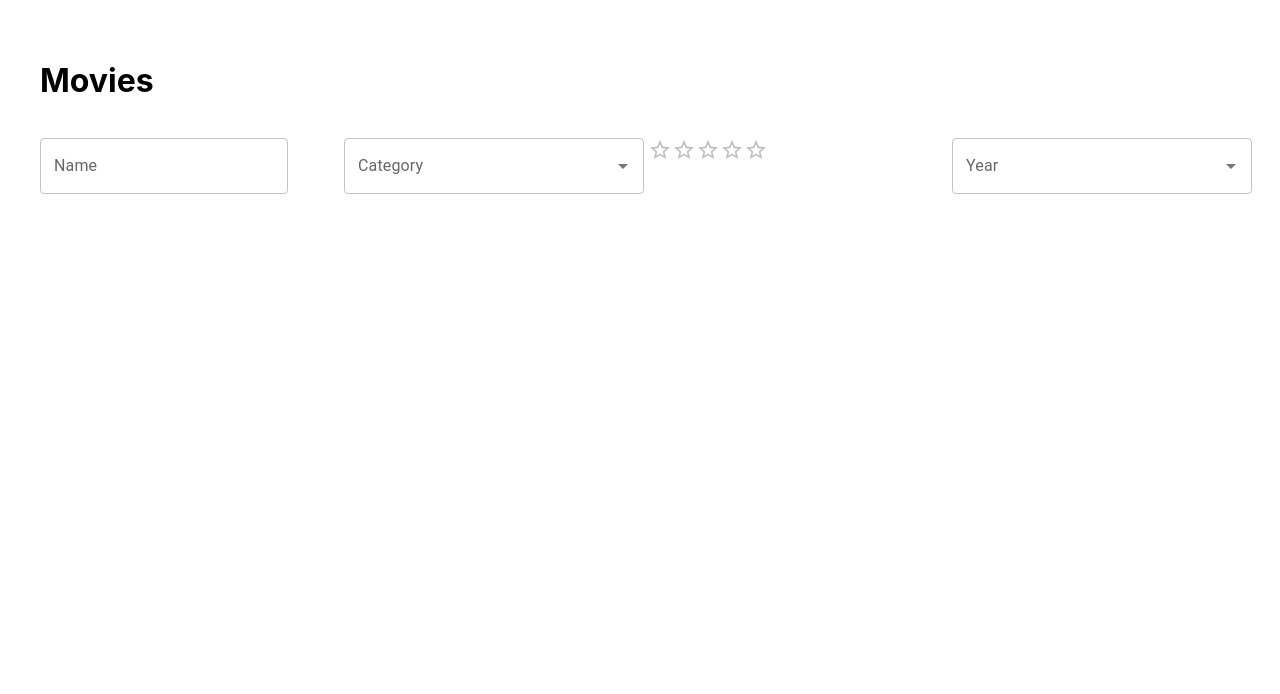
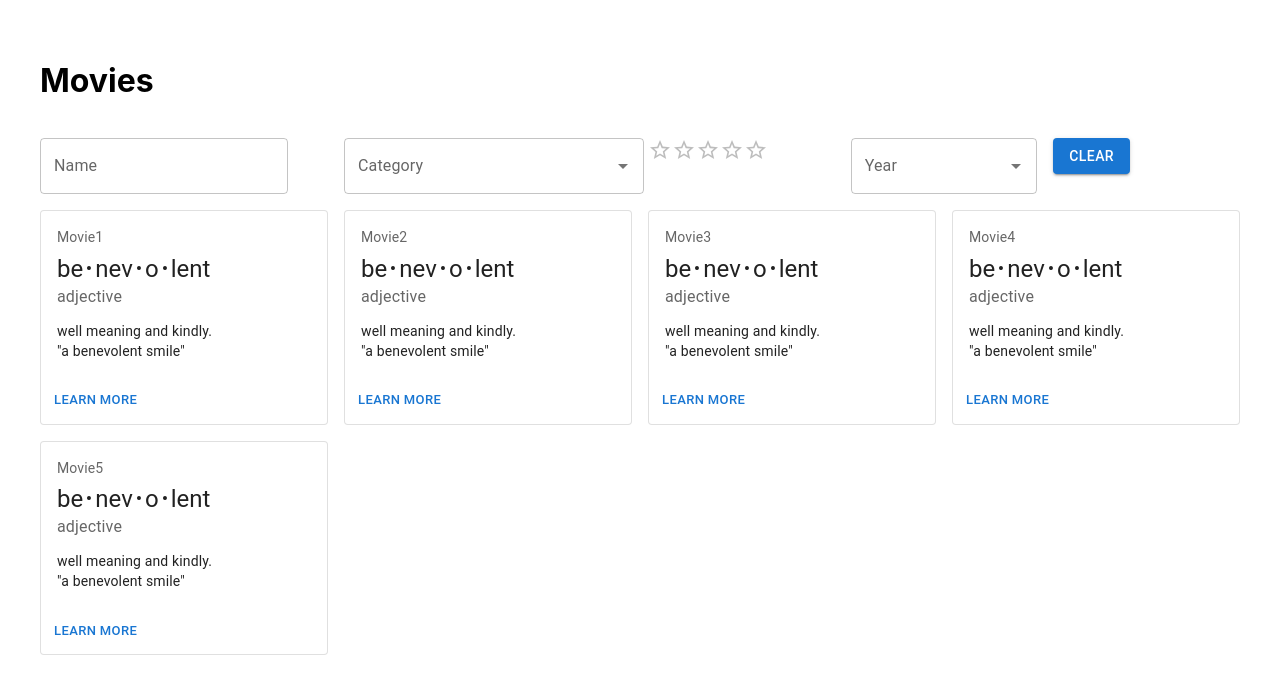
Before and after one commit to crigar/movies, a React (Create React App) app: page / in a window 1280 px wide. Shown: the top 694 px of the page. Built offline with nearby package versions, Linux system fonts and the light colour scheme.

Commit message:
filter works fine

```diff
--- a/package.json
+++ b/package.json
@@ -9,6 +9,7 @@
     "@testing-library/jest-dom": "^5.14.1",
     "@testing-library/react": "^11.2.7",
     "@testing-library/user-event": "^12.8.3",
+    "history": "^5.0.1",
     "react": "^17.0.2",
     "react-dom": "^17.0.2",
     "react-router-dom": "^5.3.0",
--- a/src/components/Filter.component.jsx
+++ b/src/components/Filter.component.jsx
@@ -2,38 +2,93 @@ import React, { Fragment, useState, useRef } from 'react';
 import { Movie } from './Movie.component';
 import { MoviePrev } from './MoviePrev.component';
 import Grid from '@mui/material/Grid';
+import Button from '@mui/material/Button';
 import MovieService from '../services/movie.service';
 import CategoryService from '../services/category.service';
 import Box from '@mui/material/Box';
 import Rating from '@mui/material/Rating';
 import Autocomplete from '@mui/material/Autocomplete';
 import TextField from '@mui/material/TextField';
+import { createBrowserHistory } from 'history';
+import { useSearchParams } from 'react-router-dom'
 import {
     BrowserRouter as Router,
     Switch,
     Route,
-    useRouteMatch
+    useRouteMatch,
+    history
   } from "react-router-dom";
 
 
 export function Filter() {
-    let [movies, setMovies] = useState(MovieService.getMovies({}));
-    let [categories, setCategories] = useState(CategoryService.getCategories());
-    let [currentRating, setRating] = useState();
+    let history = createBrowserHistory();
+    let filterParams = new URLSearchParams(history.location.search);
+    console.log(filterParams.get('name'))
+    let [name, setName] = useState();
+    let [category, setCategory] = useState(filterParams.get('category'));
+    let [rating, setRating] = useState(parseInt(filterParams.get('rating'), 10));
+    let [year, setYear] = useState(filterParams.get('year'));
     let years = MovieService.getYears();
+    let categories = CategoryService.getCategories();
     let match = useRouteMatch();
 
-    const handleFilter = (event) => {
-        const target = event.target;
-        const filter = {
-            name: target.value,
-            category: target.lastChild ? target.lastChild.data: undefined,
-            rating: parseInt(target.value, 10),
-            year: target.lastChild ? target.lastChild.data: undefined
-        };
-        console.log(target.value)
-        setRating(filter.rating);
-        setMovies(MovieService.getMovies(filter));
+
+    console.log(history.location)
+    if (filterParams.toString() !== '') {
+        history.replace({
+            pathname: '/',
+            search: "?" + filterParams.toString()
+        });
+        // setName(filterParams.get('name'));
+        // setCategory(filterParams.get('name'));
+        // setRating(filterParams.get('name'));
+        // setYear(filterParams.get('name'));
+    }
+    let [movies, setMovies] = useState(MovieService.getMovies(filterParams.toString()));
+    const setParams = () => {
+        history.replace({
+            pathname: '',
+            search: "?" + filterParams.toString()
+        });
+        setMovies(MovieService.getMovies(filterParams.toString()));
+    }
+
+    const handleName = (event) => {
+        let value = event.target.value;
+        filterParams.set('name',value );
+        setName(value);
+        setParams();
+    }
+    const handleCategory = (event) => {
+        let value = event.target.lastChild.data;
+        filterParams.set('category', value);
+        setCategory(value);
+        setParams();
+    }
+    const handleRating = (event) => {
+        let value = parseInt(event.target.value);
+        filterParams.set('rating', value);
+        setRating(value);
+        setParams();
+    }
+    const handleYear = (event) => {
+        let value = event.target.lastChild?.data;
+        filterParams.set('year', value);
+        setYear(value);
+        setParams();
+    }
+
+    const handleClear = () => {
+        filterParams = new URLSearchParams('');
+        history.replace({
+            pathname: '/',
+            search: ''
+        });
+        setName('');
+        setCategory('');
+        setRating(0);
+        setYear('');
+        setMovies(MovieService.getMovies());
     }
 
     return (
@@ -44,7 +99,7 @@ export function Filter() {
                     </Grid>
                     <Grid item xs={12} md={3}>
                         <Box sx={{ minWidth: 120 }}>
-                        <TextField  label="Name" onChange={handleFilter} />
+                            <TextField  label="Name" onChange={handleName} value={name} />
                         </Box>
                     </Grid>
 
@@ -53,30 +108,36 @@ export function Filter() {
                             <Autocomplete
                                 disablePortal
                                 id="category-filter"
-                                onChange={handleFilter}
+                                onChange={handleCategory}
                                 options={categories}
                                 sx={{ width: 300 }}
+                                value={category}
                                 renderInput={(params) => <TextField {...params} label="Category" />}
                                 />
                         </Box>
                     </Grid>
 
-                    <Grid item xs={12} md={3}>
+                    <Grid item xs={12} md={2}>
                         <Box sx={{ minWidth: 120 }}>
-                            <Rating name="no-value" value={currentRating} onChange={handleFilter}/>
+                            <Rating name="no-value" value={rating} onChange={handleRating}/>
                         </Box>
                     </Grid>
 
-                    <Grid item xs={12} md={3}>
+                    <Grid item xs={12} md={2}>
                         <Box sx={{ minWidth: 120 }}>
                             <Autocomplete
                                 disablePortal
                                 id="year-filter"
                                 options={years}
-                                sx={{ width: 300 }}
-                                onChange={handleFilter}
-                                renderInput={(params) => <TextField {...params} label="Year" onChange={handleFilter} />}
+                                onChange={handleYear}
+                                value={year}
+                                renderInput={(params) => <TextField {...params} label="Year"  />}
                                 />
+                        </Box>
+                    </Grid>
+                    <Grid item xs={12} md={2}>
+                        <Box sx={{ minWidth: 120 }}>
+                            <Button variant="contained" onClick={handleClear}>Clear</Button>
                         </Box>
                     </Grid>
 
--- a/src/services/movie.service.js
+++ b/src/services/movie.service.js
@@ -1,22 +1,41 @@
 module.exports = {
 
-    getMovies(filter) {
-        console.log(filter)
-        console.log(Object.keys(filter))
-        let movies = this.movies.filter(
-            movie =>
-                movie.name.indexOf(filter.name) > -1 ||
-                filter.category === movie.category ||
-                filter.rating === movie.rating ||
-                filter.year === movie.year
-        );
-        console.log(movies)
+    getMovies(filterParams = undefined) {
+        let movies;
+        if (filterParams) {
+            filterParams = new URLSearchParams(filterParams);
+
+            movies = this.movies.filter(
+                movie => {
+                    let name = movie.name.indexOf(filterParams.get('name')) > -1;
+                    if (filterParams.get('name') == null) {
+                        name = true;
+                    }
+                    let category = this.checkValueInMovie(filterParams.get('category'), movie.category);
+                    let rating = this.checkValueInMovie(filterParams.get('rating'), movie.rating);
+                    let year = this.checkValueInMovie(filterParams.get('year'), movie.year);
+                    return  name && rating && category && year;
+                }
+            )
+            console.log(movies)
+        } else {
+            movies = this.movies;
+        }
         return movies;
     },
 
     getYears() {
         return this.years
     },
+
+    checkValueInMovie(paramValue, movieAttribute){
+        if (paramValue && paramValue != 'undefined') {
+            return paramValue == movieAttribute
+        } else {
+            return true;
+        }
+    },
+
     years: Array(new Date().getFullYear() + 1 - 1888).fill().map((_, i) => (i + 1888).toString()).reverse(),
     movies: [
         {
@@ -30,24 +49,24 @@ module.exports = {
         {
             id: 2,
             name: 'Movie2',
-            category: 'category',
-            rating: '5',
+            category: 'Comedia',
+            rating: 3,
             year: '2020',
             image: 'image',
         },
         {
             id: 3,
             name: 'Movie3',
-            category: 'category',
-            rating: '5',
-            year: '2020',
+            category: 'Aventuras',
+            rating: 3,
+            year: '2021',
             image: 'image',
         },
         {
             id: 4,
             name: 'Movie4',
             category: 'category',
-            rating: '5',
+            rating: 3,
             year: '2020',
             image: 'image',
         },
@@ -55,7 +74,7 @@ module.exports = {
             id: 5,
             name: 'Movie5',
             category: 'category',
-            rating: '5',
+            rating: 2,
             year: '2020',
             image: 'image',
         },
```
Also changed, not shown: 1 other file (tests, documents, lock files or other folders).
